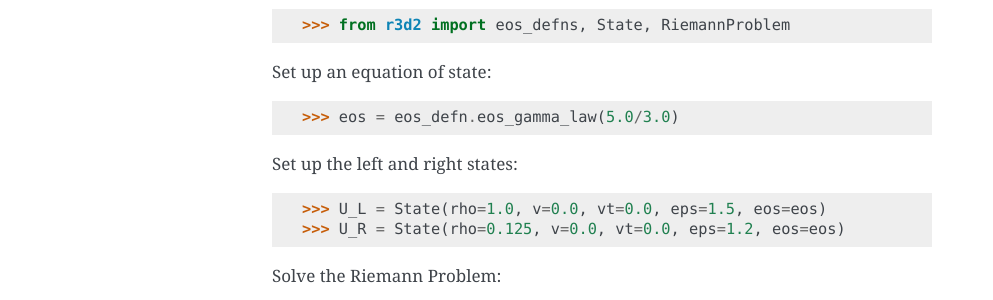
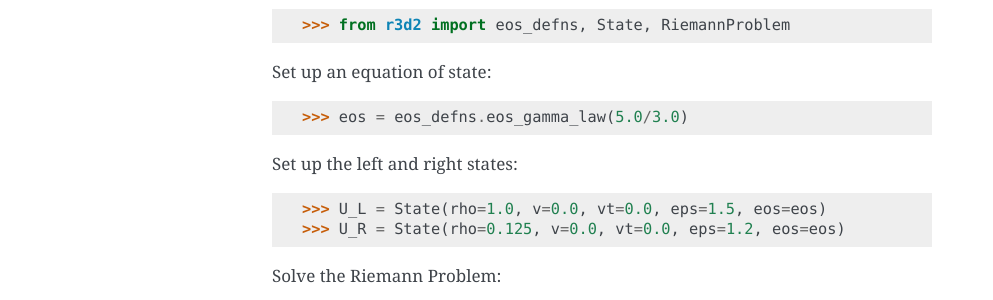
Before and after one commit to harpolea/r3d2, a Sphinx documentation site: the page built from docs/index.rst, in a window 1280 px wide. Shown: the part 783-1083 px from the top of the page, without its empty margins (148-1141 px from the left). Built offline with Sphinx 7.4.7, drawn with Linux system fonts in a browser that asks for light colours; pages that are not in the unit, such as notebooks, are missing from menus.

Commit message:
Fix typo following PR #2 (eos_defn -> eos_defns).

```diff
--- a/docs/index.rst
+++ b/docs/index.rst
@@ -34,7 +34,7 @@ Import the equations of state, State class, and Riemann Problem class:
 Set up an equation of state:
 ::
 
-    >>> eos = eos_defn.eos_gamma_law(5.0/3.0)
+    >>> eos = eos_defns.eos_gamma_law(5.0/3.0)
 
 Set up the left and right states:
 ::
```
